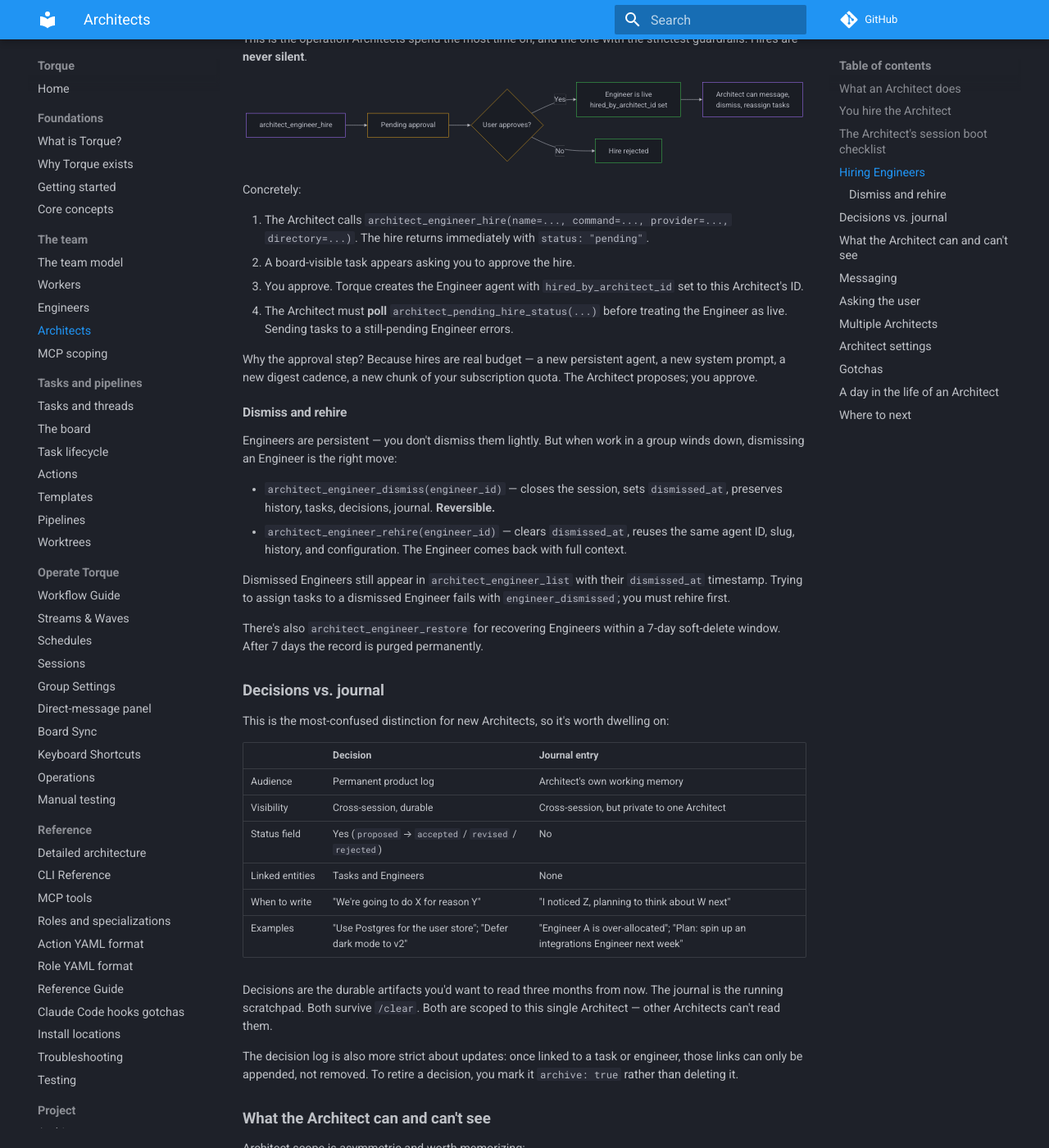
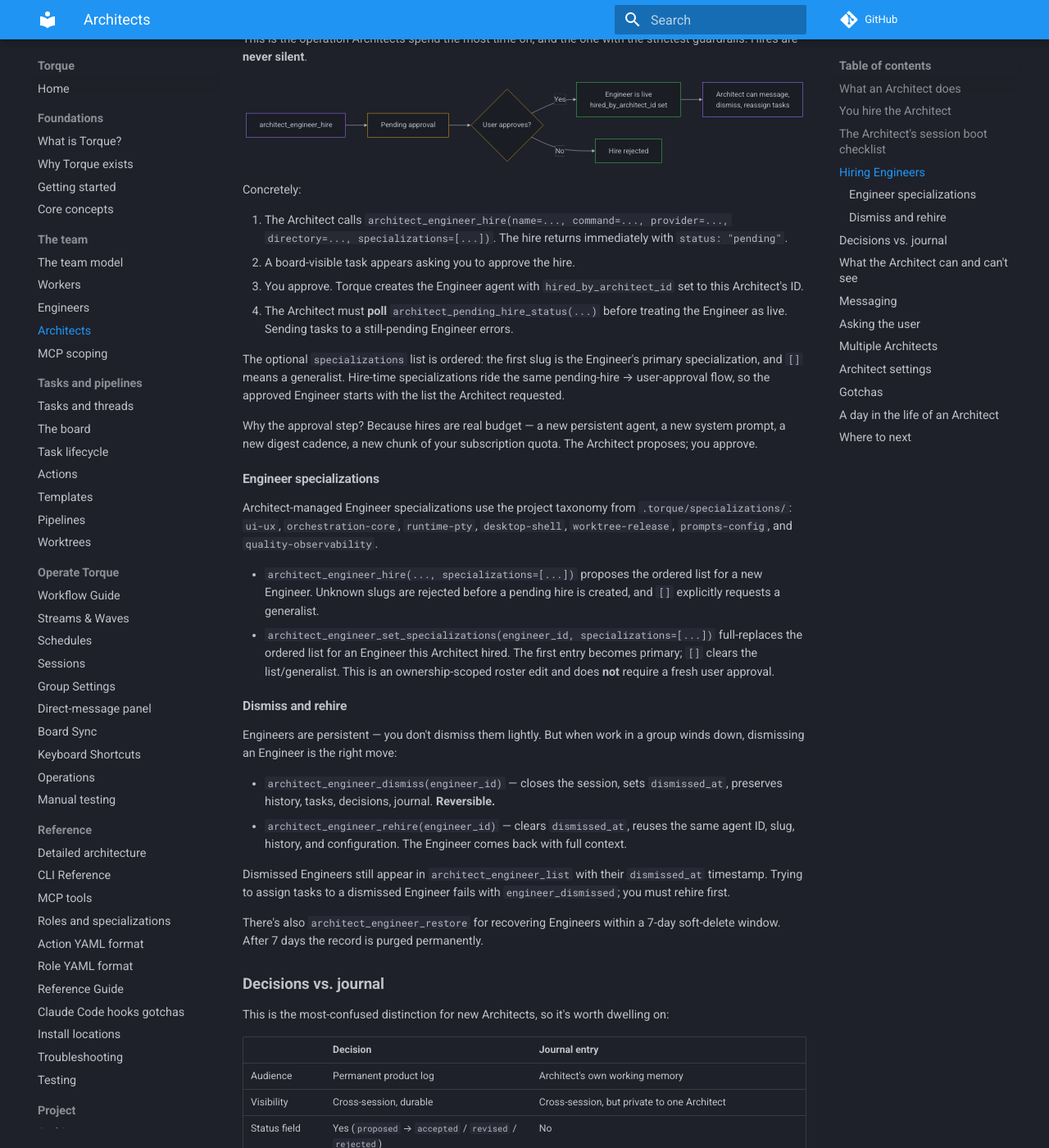
Before and after one commit to runtorque/torque, an MkDocs documentation site: the page built from docs/team/architects.md, in a window 1280 px wide and 1400 px high, scrolled down 1510 px. Shown: the whole window at 82% size. Built offline with MkDocs 1.6.1 and Material for MkDocs 9.7.7, drawn with Linux system fonts in a browser that asks for light colours; comment, search, counter and statistics services are not loaded; some of the changed text lies outside the part shown.

Commit message:
docs: document architect engineer specializations

````diff
--- a/docs/team/architects.md
+++ b/docs/team/architects.md
@@ -65,12 +65,33 @@
 
 Concretely:
 
-1. The Architect calls `architect_engineer_hire(name=..., command=..., provider=..., directory=...)`. The hire returns immediately with `status: "pending"`.
+1. The Architect calls `architect_engineer_hire(name=..., command=..., provider=..., directory=..., specializations=[...])`.
+   The hire returns immediately with `status: "pending"`.
 2. A board-visible task appears asking you to approve the hire.
 3. You approve. Torque creates the Engineer agent with `hired_by_architect_id` set to this Architect's ID.
 4. The Architect must **poll** `architect_pending_hire_status(...)` before treating the Engineer as live. Sending tasks to a still-pending Engineer errors.
 
+The optional `specializations` list is ordered: the first slug is the
+Engineer's primary specialization, and `[]` means a generalist. Hire-time
+specializations ride the same pending-hire → user-approval flow, so the
+approved Engineer starts with the list the Architect requested.
+
 Why the approval step? Because hires are real budget — a new persistent agent, a new system prompt, a new digest cadence, a new chunk of your subscription quota. The Architect proposes; you approve.
+
+### Engineer specializations
+
+Architect-managed Engineer specializations use the project taxonomy from
+`.torque/specializations/`: `ui-ux`, `orchestration-core`, `runtime-pty`,
+`desktop-shell`, `worktree-release`, `prompts-config`, and
+`quality-observability`.
+
+- `architect_engineer_hire(..., specializations=[...])` proposes the ordered
+  list for a new Engineer. Unknown slugs are rejected before a pending hire is
+  created, and `[]` explicitly requests a generalist.
+- `architect_engineer_set_specializations(engineer_id, specializations=[...])`
+  full-replaces the ordered list for an Engineer this Architect hired. The
+  first entry becomes primary; `[]` clears the list/generalist. This is an
+  ownership-scoped roster edit and does **not** require a fresh user approval.
 
 ### Dismiss and rehire
 
@@ -175,7 +196,7 @@
 
 A short list of things that will surprise you if you don't know them:
 
-- **Hires are always pending.** `architect_engineer_hire` returns `status: "pending"` immediately. The hire is not live until you approve. The Architect must poll status — sending tasks to a pending engineer errors.
+- **Hires are always pending.** `architect_engineer_hire` returns `status: "pending"` immediately, including when it carries a requested specialization list. The hire is not live until you approve. The Architect must poll status — sending tasks to a pending engineer errors.
 - **A dismissed Architect blocks mutations.** If you dismiss the Architect itself (`dismissed_at > 0`), all its mutations (task create, hire, message, decision write, journal write) are rejected with "architect is dismissed". Reads still work. Rehire to unblock.
 - **Decision links append-only.** You can link tasks/engineers to a decision but not unlink. To retire a decision, archive it (`architect_decision_update(archive: true)`).
 - **Suggested actions don't auto-bind.** When the Architect creates a task with a `suggested_action`, the Engineer is free to choose a different action when dispatching. The suggestion is non-binding.
@@ -231,6 +252,7 @@
   command="claude",
   provider="claude-code",
   directory="/repo",
+  specializations=["runtime-pty", "orchestration-core"],
 )
 # returns {id: "...", status: "pending"}
 ```
````
Also changed, not shown: docs/reference/mcp-tools.md (+12 -1 lines).
